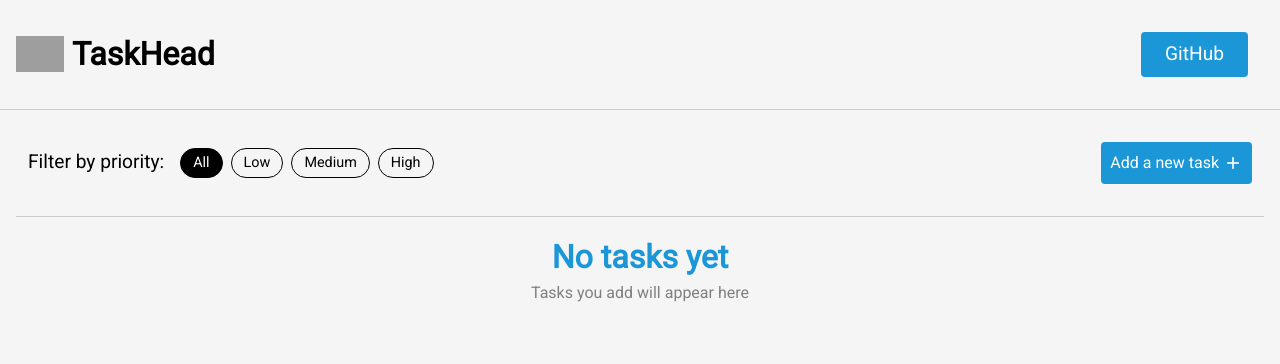
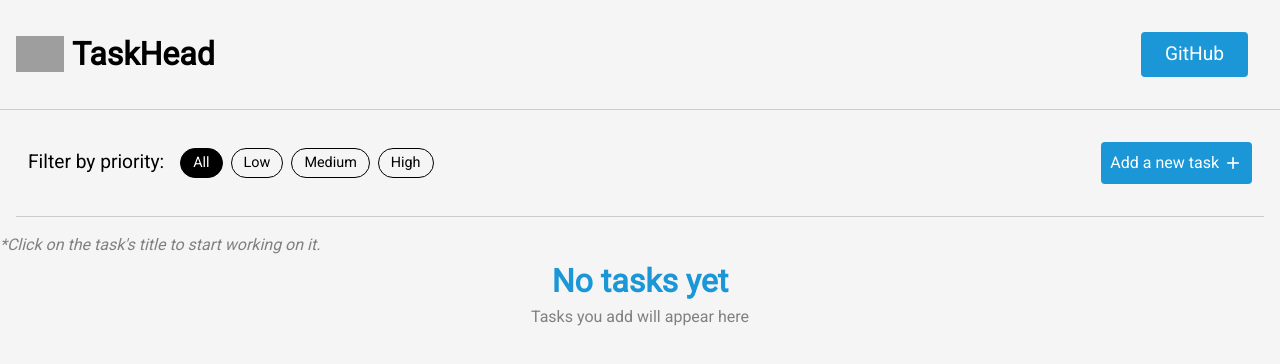
Before and after one commit to not-vibhu/taskhead, a React (Create React App) app: page / in a window 1280 px wide. Shown: the top 364 px of the page. Built offline with nearby package versions, Linux system fonts and the light colour scheme; grey boxes are pictures that could not be loaded.

Commit message:
chore: added message for better experience

```diff
--- a/src/Components/PomodoroTimer.jsx
+++ b/src/Components/PomodoroTimer.jsx
@@ -25,6 +25,8 @@ export default function PomodoroTimer({ focusDuration, breakDuration }) {
 
     let newTimeInSeconds = sessionName === "focus" ? focusMinutes * 60 : breakMinutes * 60;
 
+    handleStopInterval();
+    setTimerOn(false);
     setSeconds(newTimeInSeconds);
     secondsRef.current = newTimeInSeconds;
 
--- a/src/Components/Styles/TaskItem.css
+++ b/src/Components/Styles/TaskItem.css
@@ -26,6 +26,10 @@
     gap: 1.25rem;
 }
 
+.task-item-name:hover {
+    cursor: pointer;
+}
+
 .task-item-float-div {
     max-width: max-content;
     border: 1px solid black;
@@ -43,6 +47,7 @@
 .task-item-action-div span {
     font-size: 1.75rem;
 }
+
 .task-item-action-div p {
     font-size: 0.75rem;
 }
--- a/src/Pages/HomePage.jsx
+++ b/src/Pages/HomePage.jsx
@@ -44,6 +44,8 @@ export default function HomePage() {
 
       </div>
 
+      <p className="message-text">*Click on the task's title to start working on it.</p>
+
       {filteredTaskList.length !== 0 ? filteredTaskList?.map((task) => <TaskItem task={task} key={task.id} />) : <div className="flex-column-center empty-tasklist-message-div">
         <h1>No tasks yet</h1>
         <p>Tasks you add will appear here</p>
--- a/src/Pages/Styles/HomePage.css
+++ b/src/Pages/Styles/HomePage.css
@@ -9,6 +9,11 @@
 .homepage-div {
     margin: 1rem;
     border-bottom: 1px solid #cccccc;
+}
+
+.message-text {
+    font-style: italic;
+    color: gray;
 }
 
 .homepage-sub-div {
```
